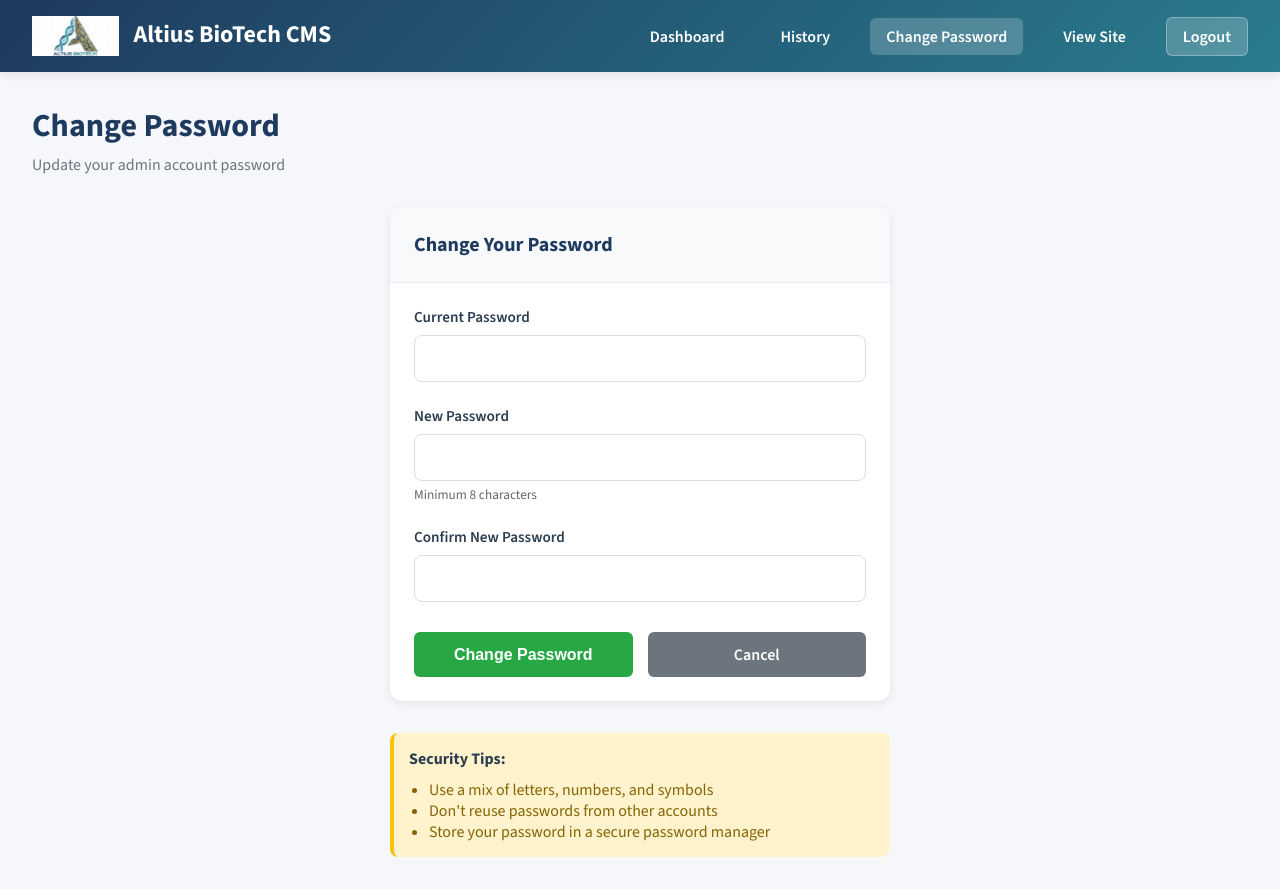
After one commit to altiusbiotech/altiusbiotech, a Flask app: page /admin/change-password in a window 1280 px wide. The commit adds this page. Run offline with Flask 3, Linux system fonts and the light colour scheme; the visitor is signed in with stand-in values (Sample User, id 1); some libraries are stand-ins or nearby versions.

Commit message:
add create admin username

```diff
--- a/app.py
+++ b/app.py
@@ -76,7 +76,8 @@ def set_security_headers(response):
 def inject_globals():
     return {
         'current_year': datetime.now().year,
-        'content': Content.query.first()
+        'content': Content.query.first(),
+        'master_admin_username': os.environ.get('ADMIN_USERNAME', 'admin')
     }
 
 # Initialize database
@@ -276,6 +277,136 @@ def do_login():
 def admin_logout():
     session.pop('admin', None)
     return redirect(url_for('admin_login'))
+
+
+@app.route('/admin/change-password', methods=['GET', 'POST'])
+def change_password():
+    if 'admin' not in session:
+        return redirect(url_for('admin_login'))
+
+    if request.method == 'POST':
+        current_password = request.form.get('current_password')
+        new_password = request.form.get('new_password')
+        confirm_password = request.form.get('confirm_password')
+
+        admin = Admin.query.filter_by(username=session.get('username')).first()
+
+        if not admin or not check_password_hash(admin.password, current_password):
+            flash('Current password is incorrect.', 'danger')
+            return redirect(url_for('change_password'))
+
+        if new_password != confirm_password:
+            flash('New passwords do not match.', 'danger')
+            return redirect(url_for('change_password'))
+
+        if len(new_password) < 8:
+            flash('New password must be at least 8 characters long.', 'danger')
+            return redirect(url_for('change_password'))
+
+        # Update password
+        admin.password = generate_password_hash(new_password)
+        db.session.commit()
+
+        flash('Password changed successfully!', 'success')
+        return redirect(url_for('admin_dashboard'))
+
+    return render_template('admin/change_password.html')
+
+
+@app.route('/admin/manage-admins')
+def manage_admins():
+    if 'admin' not in session:
+        return redirect(url_for('admin_login'))
+
+    # Only master admin can manage other admins
+    master_username = os.environ.get('ADMIN_USERNAME', 'admin')
+    if session.get('username') != master_username:
+        flash('Only the master admin can manage admin accounts.', 'danger')
+        return redirect(url_for('admin_dashboard'))
+
+    admins = Admin.query.all()
+    return render_template('admin/manage_admins.html', admins=admins, master_username=master_username)
+
+
+@app.route('/admin/add-admin', methods=['POST'])
+def add_admin():
+    if 'admin' not in session:
+        return redirect(url_for('admin_login'))
+
+    # Only master admin can add admins
+    master_username = os.environ.get('ADMIN_USERNAME', 'admin')
+    if session.get('username') != master_username:
+        flash('Only the master admin can add admin accounts.', 'danger')
+        return redirect(url_for('admin_dashboard'))
+
+    username = request.form.get('username')
+    password = request.form.get('password')
+    confirm_password = request.form.get('confirm_password')
+
+    # Validation
+    if not username or not password:
+        flash('Username and password are required.', 'danger')
+        return redirect(url_for('manage_admins'))
+
+    if len(username) < 3:
+        flash('Username must be at least 3 characters.', 'danger')
+        return redirect(url_for('manage_admins'))
+
+    if len(password) < 8:
+        flash('Password must be at least 8 characters.', 'danger')
+        return redirect(url_for('manage_admins'))
+
+    if password != confirm_password:
+        flash('Passwords do not match.', 'danger')
+        return redirect(url_for('manage_admins'))
+
+    # Check if username already exists
+    existing = Admin.query.filter_by(username=username).first()
+    if existing:
+        flash('Username already exists.', 'danger')
+        return redirect(url_for('manage_admins'))
+
+    # Create new admin
+    new_admin = Admin(
+        username=username,
+        password=generate_password_hash(password)
+    )
+    db.session.add(new_admin)
+    db.session.commit()
+
+    flash(f'Admin account "{username}" created successfully!', 'success')
+    return redirect(url_for('manage_admins'))
+
+
+@app.route('/admin/delete-admin/<int:id>')
+def delete_admin(id):
+    if 'admin' not in session:
+        return redirect(url_for('admin_login'))
+
+    # Only master admin can delete admins
+    master_username = os.environ.get('ADMIN_USERNAME', 'admin')
+    if session.get('username') != master_username:
+        flash('Only the master admin can delete admin accounts.', 'danger')
+        return redirect(url_for('admin_dashboard'))
+
+    admin = Admin.query.get_or_404(id)
+
+    # Cannot delete master admin
+    if admin.username == master_username:
+        flash('Cannot delete the master admin account.', 'danger')
+        return redirect(url_for('manage_admins'))
+
+    # Cannot delete yourself
+    if admin.username == session.get('username'):
+        flash('Cannot delete your own account.', 'danger')
+        return redirect(url_for('manage_admins'))
+
+    username = admin.username
+    db.session.delete(admin)
+    db.session.commit()
+
+    flash(f'Admin account "{username}" deleted successfully!', 'success')
+    return redirect(url_for('manage_admins'))
 
 
 @app.route('/admin/dashboard')
--- a/templates/admin/base.html
+++ b/templates/admin/base.html
@@ -194,6 +194,10 @@
         <nav class="admin-nav">
             <a href="{{ url_for('admin_dashboard') }}" class="{% if request.endpoint == 'admin_dashboard' %}active{% endif %}">Dashboard</a>
             <a href="{{ url_for('admin_history') }}" class="{% if request.endpoint == 'admin_history' %}active{% endif %}">History</a>
+            <a href="{{ url_for('change_password') }}" class="{% if request.endpoint == 'change_password' %}active{% endif %}">Change Password</a>
+            {% if session.get('username') == master_admin_username %}
+            <a href="{{ url_for('manage_admins') }}" class="{% if request.endpoint == 'manage_admins' %}active{% endif %}">Manage Admins</a>
+            {% endif %}
             <a href="{{ url_for('index') }}" target="_blank">View Site</a>
             <a href="{{ url_for('admin_logout') }}" class="logout-btn">Logout</a>
         </nav>
--- /dev/null
+++ b/templates/admin/change_password.html
@@ -0,0 +1,49 @@
+{% extends 'admin/base.html' %}
+{% block page_title %}Change Password{% endblock %}
+{% block page_heading %}Change Password{% endblock %}
+{% block page_description %}Update your admin account password{% endblock %}
+{% block content %}
+<div style="max-width: 500px; margin: 0 auto;">
+    <div class="card">
+        <div class="card-header"><h3>Change Your Password</h3></div>
+        <div class="card-body">
+            <form method="POST" action="{{ url_for('change_password') }}">
+                <input type="hidden" name="csrf_token" value="{{ csrf_token() }}">
+
+                <div class="form-group">
+                    <label>Current Password</label>
+                    <input type="password" name="current_password" required
+                           style="width: 100%; padding: 12px; border: 1px solid #ddd; border-radius: 8px; font-size: 16px;">
+                </div>
+
+                <div class="form-group" style="margin-top: 20px;">
+                    <label>New Password</label>
+                    <input type="password" name="new_password" required minlength="8"
+                           style="width: 100%; padding: 12px; border: 1px solid #ddd; border-radius: 8px; font-size: 16px;">
+                    <small style="color: #666; display: block; margin-top: 5px;">Minimum 8 characters</small>
+                </div>
+
+                <div class="form-group" style="margin-top: 20px;">
+                    <label>Confirm New Password</label>
+                    <input type="password" name="confirm_password" required minlength="8"
+                           style="width: 100%; padding: 12px; border: 1px solid #ddd; border-radius: 8px; font-size: 16px;">
+                </div>
+
+                <div style="margin-top: 30px; display: flex; gap: 15px;">
+                    <button type="submit" class="btn btn-success" style="flex: 1;">Change Password</button>
+                    <a href="{{ url_for('admin_dashboard') }}" class="btn btn-secondary" style="flex: 1; text-align: center;">Cancel</a>
+                </div>
+            </form>
+        </div>
+    </div>
+
+    <div style="margin-top: 20px; padding: 15px; background: #fff3cd; border-radius: 8px; border-left: 4px solid #ffc107;">
+        <strong>Security Tips:</strong>
+        <ul style="margin: 10px 0 0 20px; color: #856404;">
+            <li>Use a mix of letters, numbers, and symbols</li>
+            <li>Don't reuse passwords from other accounts</li>
+            <li>Store your password in a secure password manager</li>
+        </ul>
+    </div>
+</div>
+{% endblock %}
```
Also changed, not shown: templates/admin/manage_admins.html (added, +142 -0 lines).
